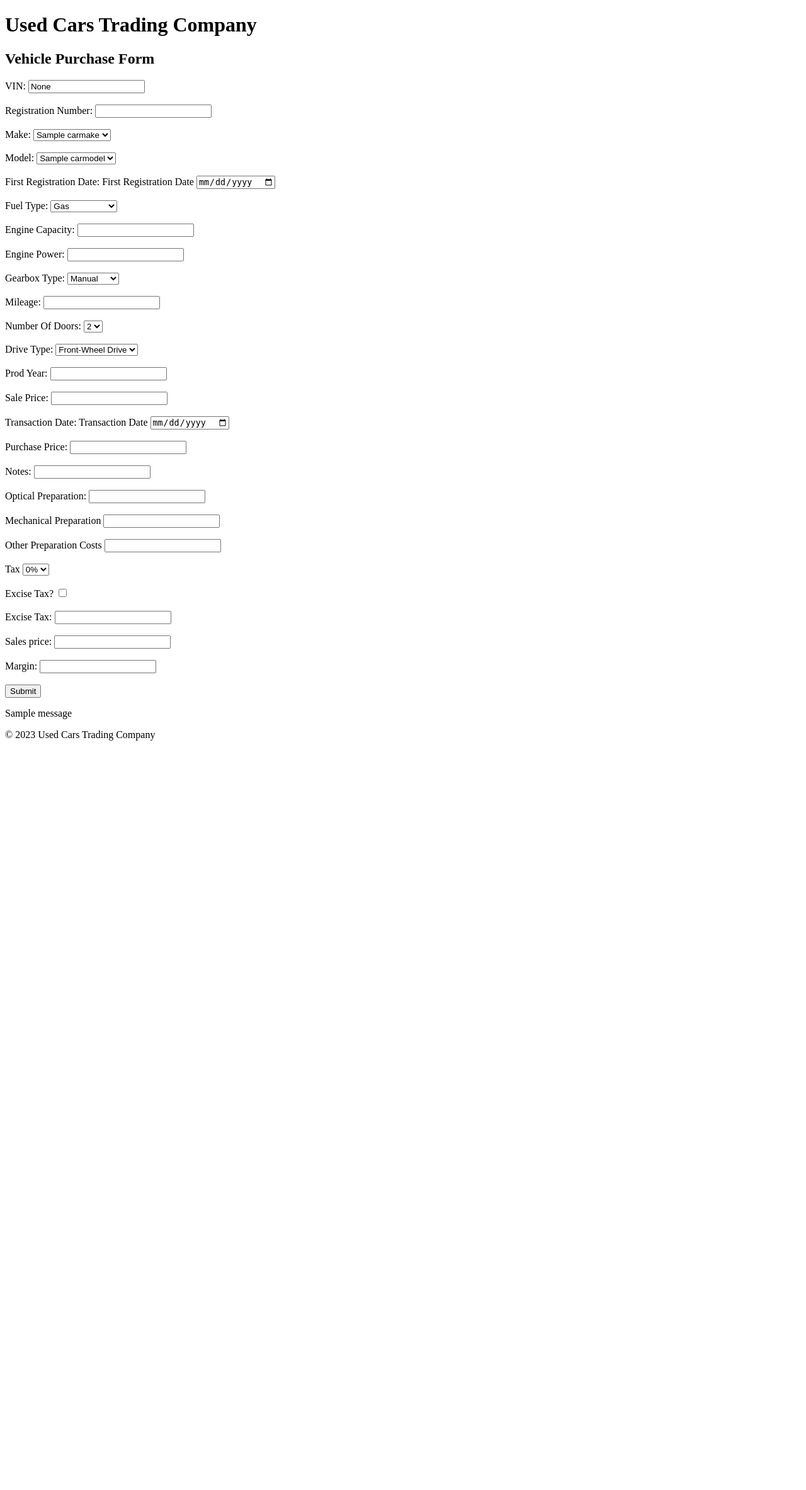
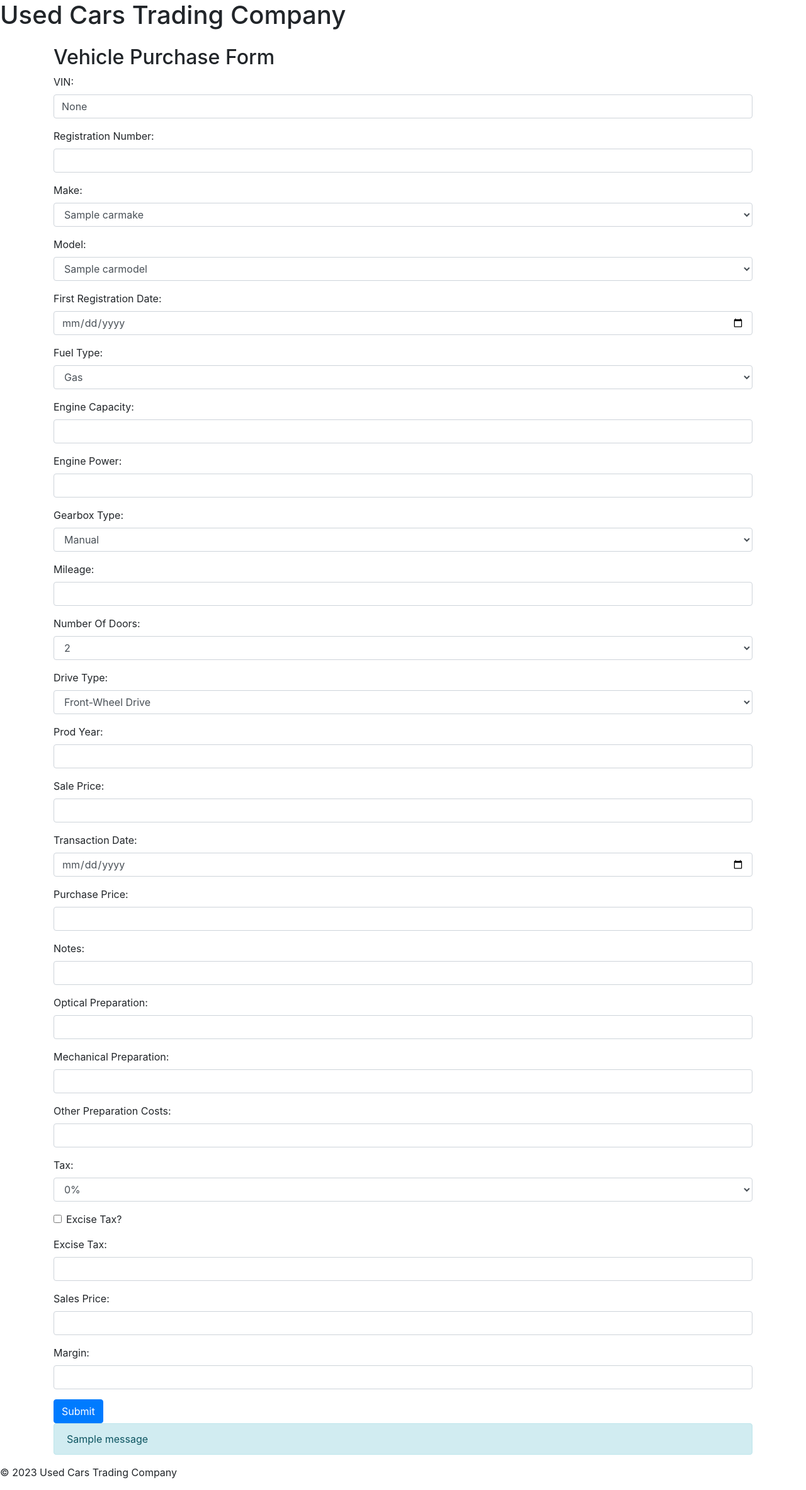
Before and after one commit to LukaszLukaszP/CarsTradingCompany, a Flask app: page /buyer in a window 1280 px wide. Shown: the whole page at 63% size. Before the commit the page ends 1176 px from the top, so only its background shows below. Run offline with Flask 3, Linux system fonts and the light colour scheme; tables that the repository leaves empty hold one stand-in row (values such as "Sample post"); one stand-in notice (Sample message) is shown; some libraries are stand-ins or nearby versions.

Commit message:
12-12-2023

```diff
--- a/app.py
+++ b/app.py
@@ -102,7 +102,7 @@ def buyer_interface():
             Number_Of_Doors=form.Number_Of_Doors.data,
             Drive_Type=form.Drive_Type.data,
             Prod_Year=form.Prod_Year.data,
-            Sale_Price=form.Sale_Price.data,
+            Sale_Price=form.sales_price.data,
             optical_preparation=form.optical_preparation.data,
             mechanical_preparation=form.mechanical_preparation.data,
             other_preparation_costs=form.other_preparation_costs.data,
@@ -171,6 +171,12 @@ def edit_vehicle(vehicle_id):
     return render_template('edit_vehicle.html', vehicle=vehicle)
 
 
+@app.route('/')
+def home():
+    return render_template('home.html')
+
+
+
 
 if __name__ == '__main__':
     app.run(debug=True)
--- a/templates/base.html
+++ b/templates/base.html
@@ -6,6 +6,7 @@
     <meta http-equiv="X-UA-Compatible" content="IE=edge">
     <meta name="viewport" content="width=device-width, initial-scale=1.0">
     <title>Used Car Trading Company</title>
+    <link rel="stylesheet" href="https://stackpath.bootstrapcdn.com/bootstrap/4.3.1/css/bootstrap.min.css">
 </head>
 <body>
 
--- a/templates/buyer_form.html
+++ b/templates/buyer_form.html
@@ -1,98 +1,148 @@
 {% extends "base.html" %}
 
 {% block content %}
+<div class="container mt-4">
     <h2>Vehicle Purchase Form</h2>
-
-<form method="post">
+    <form method="post" class="needs-validation" novalidate>
         {{ form.hidden_tag() }}
 
+        <div class="form-group">
             <label for="vin">VIN:</label>
-    <input type="text" id="vin" name="vin" value="{{ form.VIN.data }}" maxlength="17" pattern="[A-Z0-9]{17}"
-           title="VIN must only contain uppercase letters and numbers" required><br><br>
+            <input type="text" class="form-control" id="vin" name="vin" value="{{ form.VIN.data }}" maxlength="17" pattern="[A-Z0-9]{17}" title="VIN must only contain uppercase letters and numbers" required>
+            <div class="invalid-feedback">Please provide a valid VIN.</div>
+        </div>
 
+        <div class="form-group">
             <label for="Registration_Number">Registration Number:</label>
-    {{ form.Registration_Number() }}<br><br>
+            {{ form.Registration_Number(class="form-control") }}
+        </div>
 
+        <div class="form-group">
             <label for="Make">Make:</label>
-    {{ form.Make() }}<br><br>
+            {{ form.Make(class="form-control") }}
+        </div>
 
+        <div class="form-group">
             <label for="Model">Model:</label>
-    {{ form.Model() }}<br><br>
+            {{ form.Model(class="form-control") }}
+        </div>
 
+        <div class="form-group">
             <label for="First_Registration_Date">First Registration Date:</label>
-    {{ form.First_Registration_Date.label }} {{ form.First_Registration_Date() }}<br><br>
+            {{ form.First_Registration_Date(class="form-control") }}
+        </div>
 
+        <div class="form-group">
             <label for="Fuel_Type">Fuel Type:</label>
-    {{ form.Fuel_Type() }}<br><br>
+            {{ form.Fuel_Type(class="form-control") }}
+        </div>
 
+        <div class="form-group">
             <label for="Engine_Capacity">Engine Capacity:</label>
-    {{ form.Engine_Capacity() }}<br><br>
+            {{ form.Engine_Capacity(class="form-control") }}
+        </div>
 
+        <div class="form-group">
             <label for="Engine_Power">Engine Power:</label>
-    {{ form.Engine_Power() }}<br><br>
+            {{ form.Engine_Power(class="form-control") }}
+        </div>
 
+        <div class="form-group">
             <label for="Gearbox_Type">Gearbox Type:</label>
-    {{ form.Gearbox_Type() }}<br><br>
+            {{ form.Gearbox_Type(class="form-control") }}
+        </div>
 
+        <div class="form-group">
             <label for="Mileage">Mileage:</label>
-    {{ form.Mileage() }}<br><br>
+            {{ form.Mileage(class="form-control") }}
+        </div>
 
+        <div class="form-group">
             <label for="Number_Of_Doors">Number Of Doors:</label>
-    {{ form.Number_Of_Doors() }}<br><br>
+            {{ form.Number_Of_Doors(class="form-control") }}
+        </div>
 
+        <div class="form-group">
             <label for="Drive_Type">Drive Type:</label>
-    {{ form.Drive_Type() }}<br><br>
+            {{ form.Drive_Type(class="form-control") }}
+        </div>
 
+        <div class="form-group">
             <label for="Prod_Year">Prod Year:</label>
-    {{ form.Prod_Year() }}<br><br>
+            {{ form.Prod_Year(class="form-control") }}
+        </div>
 
+        <div class="form-group">
             <label for="Sale_Price">Sale Price:</label>
-    {{ form.Sale_Price() }}<br><br>
+            {{ form.Sale_Price(class="form-control") }}
+        </div>
 
+        <div class="form-group">
             <label for="Transaction_Date">Transaction Date:</label>
-    {{ form.Transaction_Date.label }} {{ form.Transaction_Date() }}<br><br>
+            {{ form.Transaction_Date(class="form-control") }}
+        </div>
 
+        <div class="form-group">
             <label for="Purchase_Price">Purchase Price:</label>
-    {{ form.Purchase_Price() }}<br><br>
+            {{ form.Purchase_Price(class="form-control") }}
+        </div>
 
+        <div class="form-group">
             <label for="Notes">Notes:</label>
-    {{ form.Notes() }}<br><br>
+            {{ form.Notes(class="form-control") }}
+        </div>
 
+        <div class="form-group">
             <label for="optical_preparation">Optical Preparation:</label>
-    {{ form.optical_preparation() }}<br><br>
+            {{ form.optical_preparation(class="form-control") }}
+        </div>
 
-    <label for="mechanical_preparation">Mechanical Preparation</label>
-    {{ form.mechanical_preparation() }}<br><br>
+        <div class="form-group">
+            <label for="mechanical_preparation">Mechanical Preparation:</label>
+            {{ form.mechanical_preparation(class="form-control") }}
+        </div>
 
-    <label for="other_preparation_costs">Other Preparation Costs</label>
-    {{ form.other_preparation_costs() }}<br><br>
+        <div class="form-group">
+            <label for="other_preparation_costs">Other Preparation Costs:</label>
+            {{ form.other_preparation_costs(class="form-control") }}
+        </div>
 
-    <label for="tax">Tax</label>
-    <select id="tax" name="tax">
+        <div class="form-group">
+            <label for="tax">Tax:</label>
+            <select id="tax" name="tax" class="form-control">
                 <option value="0">0%</option>
                 <option value="0.02">2%</option>
-    </select> <br><br>
+            </select>
+        </div>
 
-    <label for="excise_tax_checkbox">Excise Tax?</label>
-    <input type="checkbox" id="excise_tax_checkbox" name="excise_tax_checkbox"><br><br>
+        <div class="form-group form-check">
+            <input type="checkbox" class="form-check-input" id="excise_tax_checkbox" name="excise_tax_checkbox">
+            <label class="form-check-label" for="excise_tax_checkbox">Excise Tax?</label>
+        </div>
 
+        <div class="form-group">
             <label for="excise_tax">Excise Tax:</label>
-    <input type="text" name="excise_tax" id="excise_tax"><br><br>
+            <input type="text" class="form-control" name="excise_tax" id="excise_tax">
+        </div>
 
-    <label for="sales_price">Sales price:</label>
-    <input type="text" name="sales_price" id="sales_price_input"><br><br>
+        <div class="form-group">
+            <label for="sales_price">Sales Price:</label>
+            <input type="text" class="form-control" name="sales_price" id="sales_price_input">
+        </div>
 
+        <div class="form-group">
             <label for="margin">Margin:</label>
-    <input type="text" name="margin" id="margin"><br><br>
+            <input type="text" class="form-control" name="margin" id="margin">
+        </div>
 
-
-    <input type="submit" value="Submit">
+        <button type="submit" class="btn btn-primary">Submit</button>
     </form>
 
+    {% for message in get_flashed_messages() %}
+        <div class="alert alert-info" role="alert">{{ message }}</div>
+    {% endfor %}
+</div>
 
-{% for message in get_flashed_messages() %}
-    <p>{{ message }}</p>
-{% endfor %}
 
 <script>
     $(document).ready(function() {
@@ -173,7 +223,7 @@
         }
 
         var totalTax = tax * Purchase_Price;
-        var margin = 0.10 * Purchase_Price;
+        var margin = 0.20 * Purchase_Price;
         var totalSalePrice = Purchase_Price + optical_preparation + mechanical_preparation + other_preparation_costs + totalTax + exciseTax + margin;
 
         $("#sales_price_input").val(totalSalePrice.toFixed(2));
```
Also changed, not shown: makes.py (deleted, +0 -13 lines), templates/home.html (added, +68 -0 lines). Lines whose indentation alone changed are shown as unchanged.
